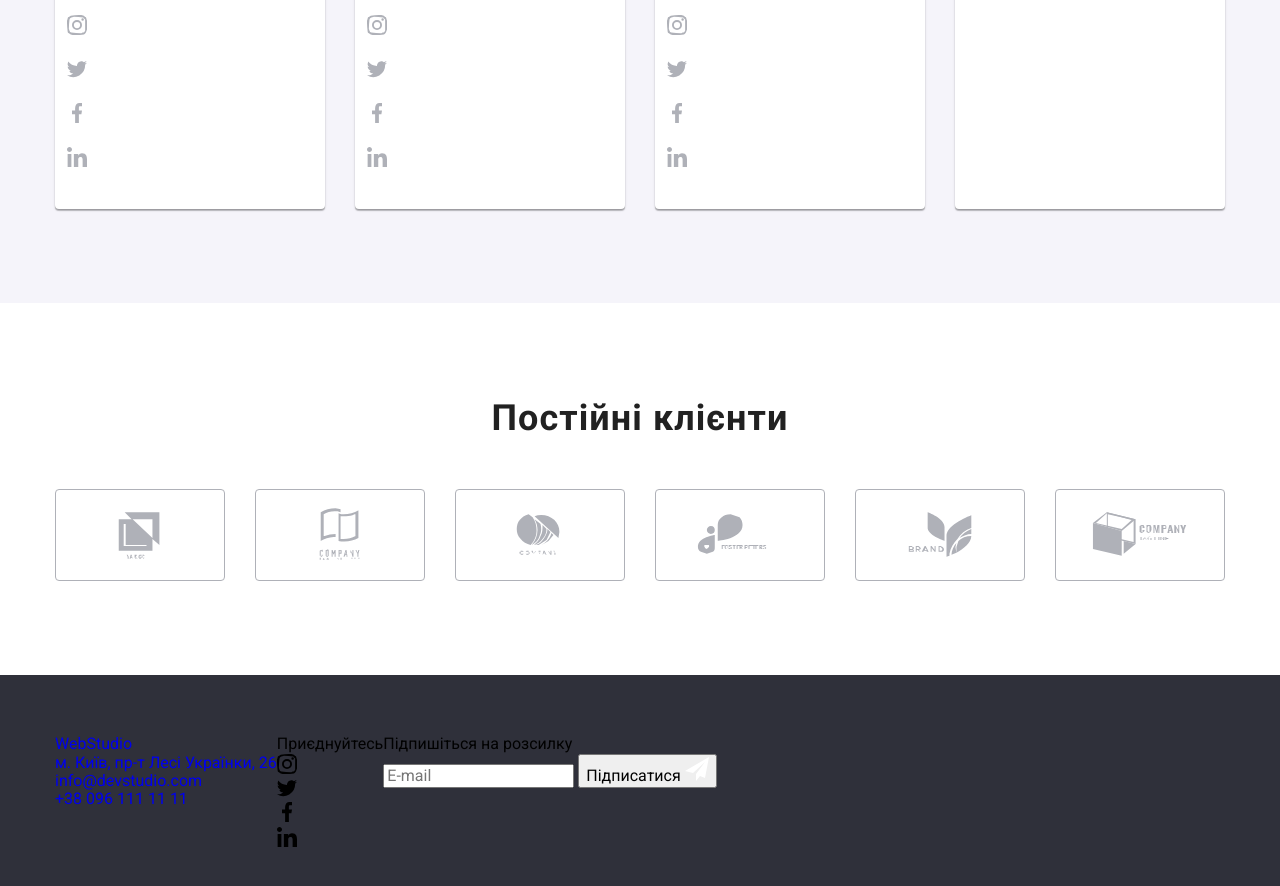
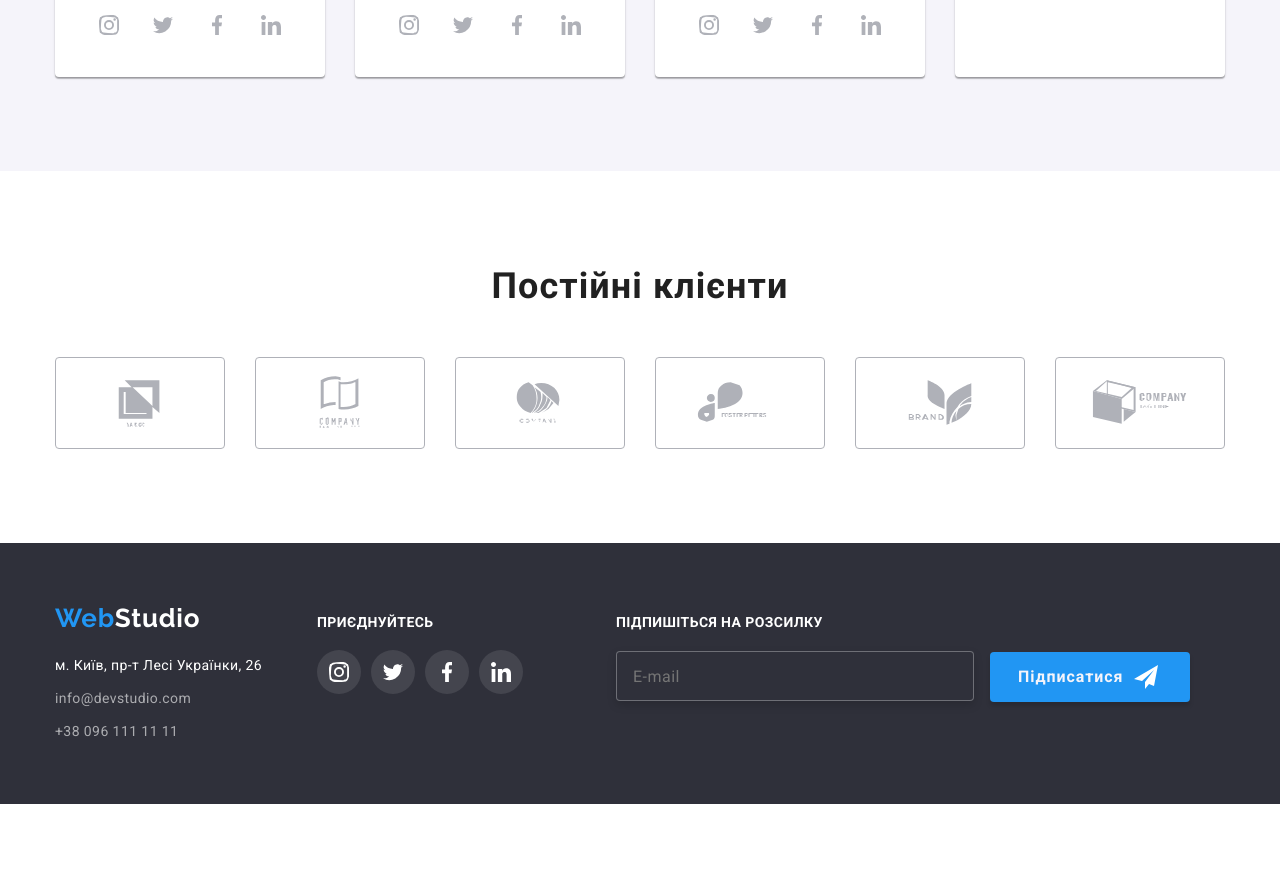
Before and after one commit to TetianaLiubchenko/goit-markup-hw-07, a plain HTML site: page index.html in a window 1280 px wide. Shown: the part 2138-3024 px from the top of the page. After the commit the page ends 2942 px from the top, so only its background shows below. Drawn offline with nearby package versions, Linux system fonts and the light colour scheme.

Commit message:
DZ7 28082022
BEM for Portfolio

```diff
--- a/css/styles.css
+++ b/css/styles.css
@@ -296,6 +296,8 @@ img {
   justify-content: center;
 }
 /* team-section*/
+
+/* team-section*/
 .team-section {
   background: var(---color-team-section-bgd);
   padding-top: 94px;
@@ -390,7 +392,7 @@ h4 {
   transition: fill 250ms cubic-bezier(0.4, 0, 0.2, 1),
     background-color 250ms cubic-bezier(0.4, 0, 0.2, 1);
 }
-.networks-list {
+.social-icons-list {
   display: flex;
   justify-content: center;
   gap: 10px;
@@ -401,6 +403,7 @@ h4 {
   background-color: #2196f3;
   fill: #ffffff;
 }
+
 /*----------------Clients------------------ */
 .client-title {
   font-weight: 700;
@@ -538,6 +541,11 @@ footer {
   justify-content: baseline;
   margin-left: 55px;
 }
+.networks-list {
+  display: flex;
+  justify-content: center;
+  gap: 10px;
+}
 .networks-list__link {
   display: flex;
   width: 44px;
@@ -549,19 +557,6 @@ footer {
   justify-content: center;
   transition: background-color 250ms cubic-bezier(0.4, 0, 0.2, 1);
 }
-/* .social-link {
-  width: 44px;
-  height: 44px;
-  border-radius: 50%;
-  background: #ffff;
-  display: flex;
-  fill: #afb1b8;
-  align-items: center;
-  justify-content: center;
-
-  transition: fill 250ms cubic-bezier(0.4, 0, 0.2, 1),
-    background-color 250ms cubic-bezier(0.4, 0, 0.2, 1);
-} */
 
 .networks-list__link:hover,
 .networks-list__link:focus {
--- a/index.html
+++ b/index.html
@@ -170,6 +170,7 @@
           </ul>
         </div>
       </section>
+
       <section class="team-section">
         <div class="container container-team">
           <h2 class="team-title">Наша команда</h2>
@@ -355,6 +356,7 @@
           </ul>
         </div>
       </section>
+
       <section class="clients-section">
         <div class="container">
           <h2 class="client-title">Постійні клієнти</h2>
@@ -405,17 +407,20 @@
         </div>
       </section>
     </main>
+    <!------------------------------- Footer Block ---------------------------->
     <footer>
       <div class="container-footer footer">
-        <div>
-          <a href="./index.html" class="logo-link-footer link" lang="en">
-            Web<span class="logo-footer">Studio</span></a
+        <!---------------- Logo Block in Footer------------------------------------------------------>
+        <div class="logo">
+          <a href="./index.html" class="logo__link-footer link" lang="en">
+            Web<span class="logo__accent">Studio</span></a
           >
+          <!------------------------------------ Contacts Block in Footer ----------->
           <address class="address">
-            <ul class="list">
-              <li class="contacts-item-footer-adress">
+            <ul class="contacts-footer list">
+              <li class="contacts-footer__adress">
                 <a
-                  class="contacts-link-footer link"
+                  class="contacts-footer__link link"
                   href="http://surl.li/ckzrz"
                   target="_blank"
                   rel="noopener noreferrer nofollow"
@@ -423,67 +428,69 @@
                   м. Київ, пр-т Лесі Українки, 26</a
                 >
               </li>
-              <li class="contacts-item-footer-mail">
+              <li class="contacts-footer__email">
                 <a
                   href="mailto:info@devstudio.com"
-                  class="contacts-mail-footer link"
+                  class="contacts-footer__mail link"
                   >info@devstudio.com</a
                 >
               </li>
-              <li class="contacts-item-footer">
-                <a href="tel:+3809611111" class="contacts-tel-footer link"
+              <li class="contacts-footer__tel">
+                <a href="tel:+3809611111" class="contacts-footer__mobile link"
                   >+38 096 111 11 11</a
                 >
               </li>
             </ul>
           </address>
         </div>
-        <div class="footer-social-links">
-          <p class="footer-text">Приєднуйтесь</p>
-          <ul class="social-icons-list list">
-            <li class="social-item">
-              <a href="" class="social-link-footer"
-                ><svg class="social-icons" width="20" height="20">
+        <!------------------------------------ Social Networks Block in Footer ----------->
+        <div class="footer-networks">
+          <p class="footer-networks_title">Приєднуйтесь</p>
+          <!------------------------------------ Social Links Block in Footer----------->
+          <ul class="networks-list list">
+            <li class="networks-list__item">
+              <a href="" class="networks-list__link"
+                ><svg class="networks-list__icons" width="20" height="20">
                   <use
                     href="./images/symbol-defs.svg#icon-instagram"
                   ></use></svg
               ></a>
             </li>
-            <li class="social-item">
-              <a href="" class="social-link-footer">
-                <svg class="social-icons" width="20" height="20">
+            <li class="networks-list__item">
+              <a href="" class="networks-list__link">
+                <svg class="networks-list__icons" width="20" height="20">
                   <use href="./images/symbol-defs.svg#icon-twitter"></use></svg
               ></a>
             </li>
-            <li class="social-item">
-              <a href="" class="social-link-footer">
-                <svg class="social-icons" width="20" height="20">
+            <li class="networks-list__item">
+              <a href="" class="networks-list__link">
+                <svg class="networks-list__icons" width="20" height="20">
                   <use href="./images/symbol-defs.svg#icon-facebook"></use></svg
               ></a>
             </li>
-            <li class="social-item">
-              <a href=" " class="social-link-footer"
-                ><svg class="social-icons" width="20" height="20">
+            <li class="networks-list__item">
+              <a href=" " class="networks-list__link"
+                ><svg class="networks-list__icons" width="20" height="20">
                   <use href="./images/symbol-defs.svg#icon-linkedin"></use></svg
               ></a>
             </li>
           </ul>
         </div>
-
+        <!---------------------------------- Subscription form Block in Footer ----------------------------------------->
         <form action="#">
-          <div class="footer-form-div">
-            <p class="sigh-up-title">Підпишіться на розсилку</p>
+          <div class="subscription">
+            <p class="subscription__title">Підпишіться на розсилку</p>
             <label for="email"></label>
             <input
               type="email"
               name="email"
               id="email"
               placeholder="E-mail"
-              class="email-form-footer"
+              class="subscription__input"
             />
-            <button type="submit" class="footer-submit-btn">
+            <button type="submit" class="subscription__btn">
               <span> Підписатися</span>
-              <svg class="footer-icon" width="24" height="24">
+              <svg class="subscription__icon" width="24" height="24">
                 <use href="./images/symbol-defs.svg#icon-icon-send"></use>
               </svg>
             </button>
```
Also changed, not shown: portfolio.html (+2 -3 lines).
